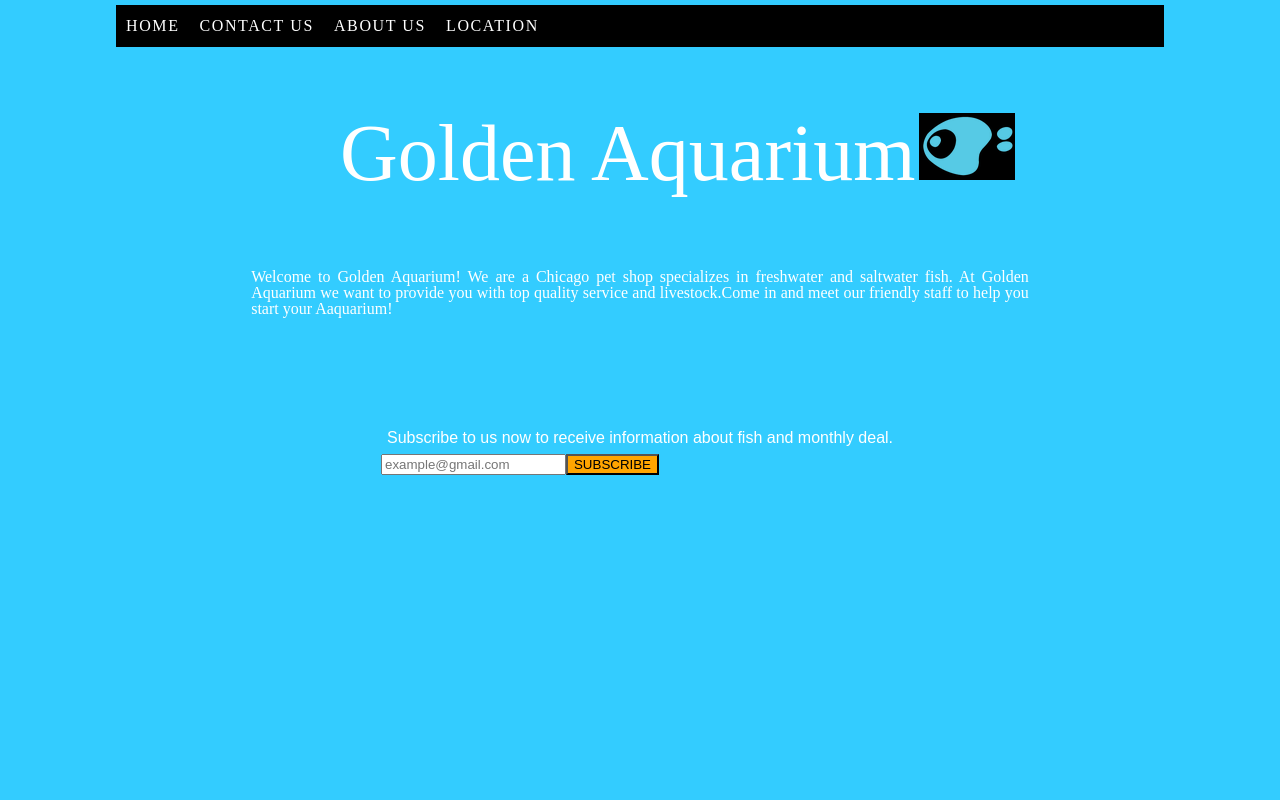
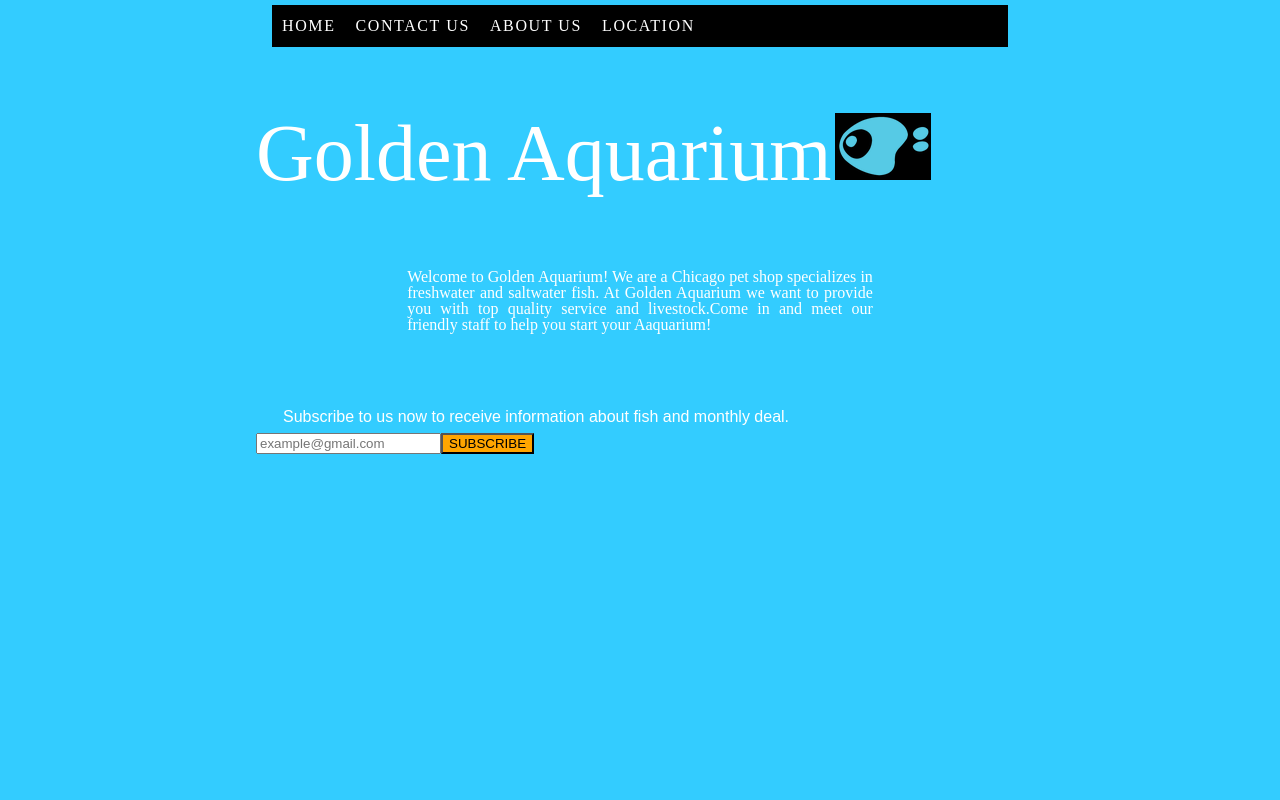
Before and after one commit to etango/itmd-362-project-1, a plain HTML site: page project-1-protype/html/home.html in a window 1280 px wide. Shown: the top 800 px of the page. Drawn offline with Linux system fonts and the light colour scheme.

Commit message:
added max-width lenght to prevent the text from moving so much. Change the text-align:justify to display only in desktop mode to prevent awakwardness when shrinking the website. Changed the .wrapper width size to 768px.

```diff
--- a/project-1-protype/cs/main.css
+++ b/project-1-protype/cs/main.css
@@ -115,7 +115,7 @@ a.to_nav:focus {
     margin:1cm 3cm;
     color:white;
     background-color:;
-    text-align: justify;
+    max-width: 40em;
     font-family:inherit;
 }
 
@@ -178,6 +178,14 @@ a.to_nav:focus {
     padding-bottom:.2em;
     display:none;
 }
+
+h2 {
+    max-width:40em;
+}
+p {
+    max-width: 35em; /*made adjustment to keep font size same*/
+    text-align: center;
+}
 @media only screen and (min-width: 768px) {
 
     a.to_nav{
@@ -187,7 +195,7 @@ a.to_nav:focus {
     .wrapper{
         position: relative;
         margin:auto;
-        width:1080px
+        width:768px
     }
 
 
@@ -219,13 +227,12 @@ a.to_nav:focus {
 
     #title{
         font-size-adjust: auto;
-        margin-left:3em;
+
     }
     #newletter{
+    color:white;
 
-    color:white;
-    margin:1cm 3cm;
-    text-align: center;
+
 
 
 }
@@ -245,4 +252,7 @@ a.to_nav:focus {
     padding-bottom:.2em;
     display:inline;
 }
+    #welcome{
+        text-align: justify;
+    }
 }
```
